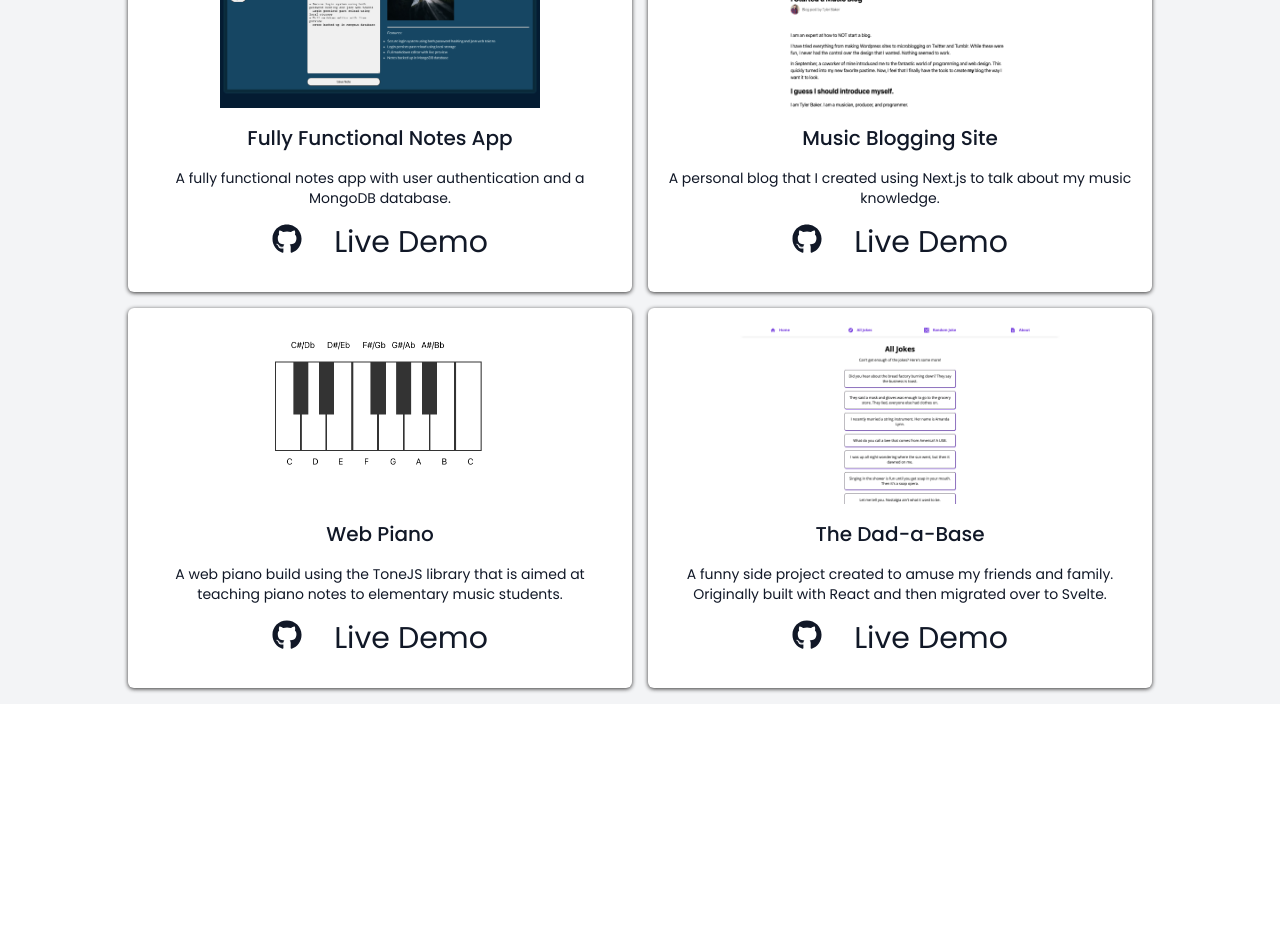
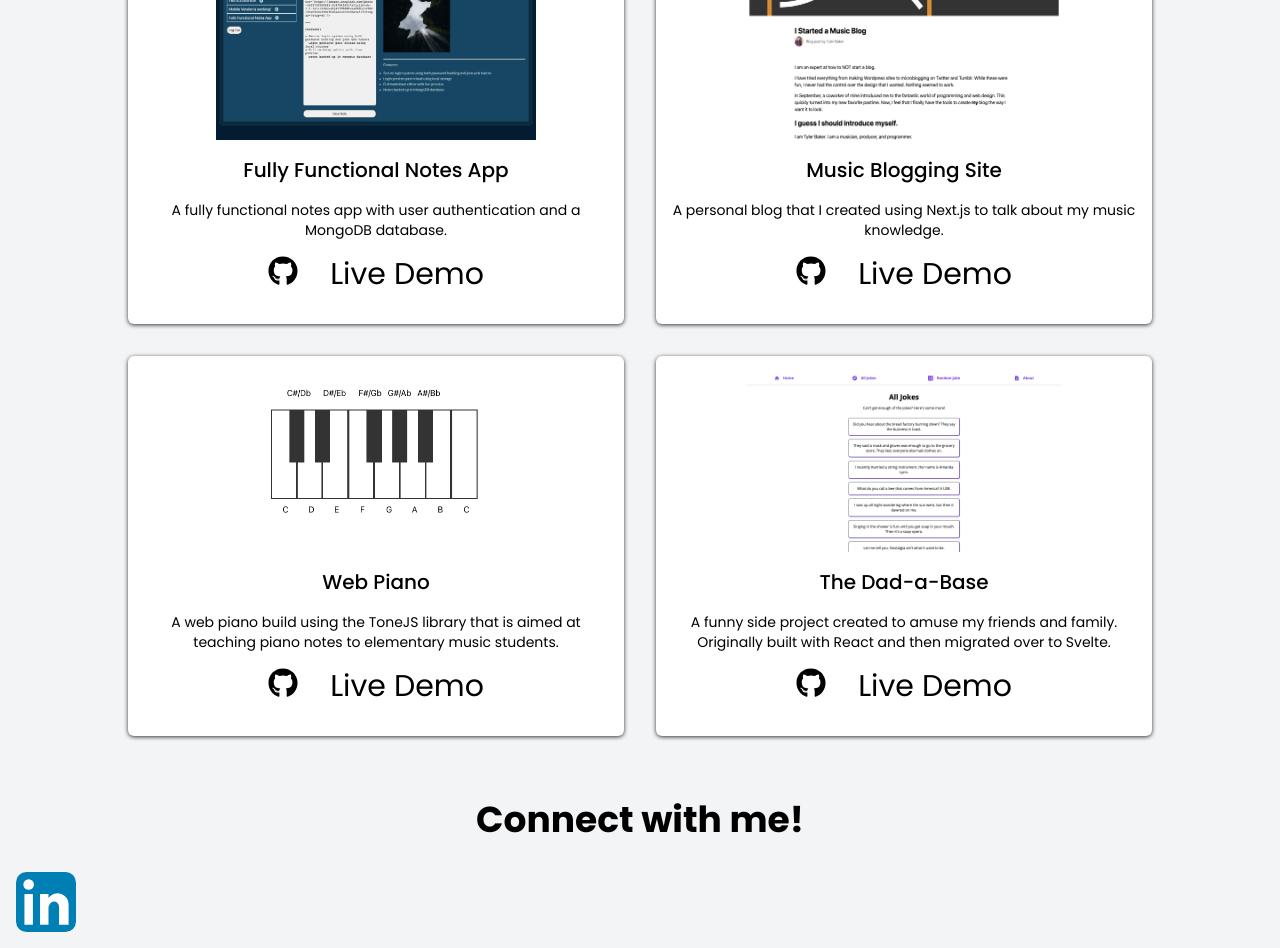
Before and after one commit to btylerh7/baker-portfolio, a Next.js app: page / in a window 1280 px wide. Shown: the part 1300-2248 px from the top of the page. Before the commit the page ends 2004 px from the top, so only its background shows below. Built offline with nearby package versions, Linux system fonts and the light colour scheme.

Commit message:
Updated Layout and added call to action

```diff
--- a/components/_layout.tsx
+++ b/components/_layout.tsx
@@ -8,22 +8,22 @@ function Layout({ children }: any) {
       <nav className="hidden justify-end bg-dark px-16 text-xl text-white md:flex">
         <div className="flex gap-16 py-8 text-white">
           <Link href="/">
-            <p className="cursor-pointer text-xl text-white duration-150 ease-in-out hover:border-b-2 hover:ease-in">
+            <p className="cursor-pointer text-xl text-white duration-150 ease-in-out hover:border-b-2">
               Home
             </p>
           </Link>
           <Link href="/about">
-            <p className="cursor-pointer text-xl text-white duration-150 ease-in-out hover:border-b-2 hover:ease-in">
+            <p className="cursor-pointer text-xl text-white duration-150 ease-in-out hover:border-b-2">
               About
             </p>
           </Link>
           <Link href="/portfolio">
-            <p className="cursor-pointer text-xl text-white duration-150 ease-in-out hover:border-b-2 hover:ease-in">
+            <p className="cursor-pointer text-xl text-white duration-150 ease-in-out hover:border-b-2">
               Portfolio
             </p>
           </Link>
           <Link href="/contact">
-            <p className="cursor-pointer text-xl text-white duration-150 ease-in-out hover:border-b-2 hover:ease-in">
+            <p className="cursor-pointer text-xl text-white duration-150 ease-in-out hover:border-b-2">
               Contact
             </p>
           </Link>
--- a/components/_projectCard.tsx
+++ b/components/_projectCard.tsx
@@ -24,7 +24,9 @@ const ProjectCard: React.FC<{ props: CardProps }> = ({ props }) => {
           <p className="text-sm">{props.description}</p>
           <div className="flex justify-center gap-8">
             <div>
-              <FaGithub />
+              <a target="_blank" href={props.github_link}>
+                <FaGithub />
+              </a>
             </div>
             <a target="_blank" href={props.live_demo_link}>
               Live Demo
--- a/pages/index.tsx
+++ b/pages/index.tsx
@@ -22,7 +22,7 @@ const Home: NextPage = () => {
           <FaArrowDown />
         </div>
       </section>
-      <section className="section-container p-x-4 bg-gray-100">
+      <section className="section-container p-x-4 bg-gray-100 py-8">
         <h2>Here are some of my skills:</h2>
         <div className="max-w-8xl grid grid-cols-3 place-content-center place-items-center gap-8 px-4 text-gray-900 md:gap-x-0 lg:mx-auto lg:grid-cols-9 lg:gap-8 ">
           <img src="/html5.svg" />
@@ -39,10 +39,16 @@ const Home: NextPage = () => {
       <section className="section-container bg-gray-100  text-gray-900">
         <h2>Here are some of the projects I have completed:</h2>
         {/* <div className="mx-auto grid w-full max-w-4xl grid-cols-1 justify-center gap-4 text-white lg:grid-cols-2"> */}
-        <div className="mx-auto grid w-full gap-4 lg:max-w-5xl lg:grid-cols-2">
+        <div className="mx-auto grid w-full gap-8 py-8 lg:max-w-5xl lg:grid-cols-2">
           {currentProjects.map((project) => {
             return <ProjectCard key={project.title} props={project} />
           })}
+        </div>
+      </section>
+      <section className="section-container bg-gray-100 py-8">
+        <h2>Connect with me!</h2>
+        <div className="max-w-8xl">
+          <img src="/linkedin.svg" />
         </div>
       </section>
     </div>
--- a/styles/globals.css
+++ b/styles/globals.css
@@ -13,7 +13,7 @@
   *,
   *::before,
   *::after {
-    @apply box-border font-Poppins text-gray-900;
+    @apply box-border font-Poppins;
   }
   h1 {
     @apply text-2xl font-bold;
@@ -33,7 +33,7 @@
 }
 
 .card {
-  @apply container relative mx-auto flex max-w-lg flex-col justify-center rounded-md bg-white p-4 text-black hover:scale-105 hover:bg-slate-50;
+  @apply container relative mx-auto flex max-w-lg flex-col justify-center rounded-md bg-white p-4 text-black duration-150 hover:scale-105 hover:bg-slate-50 hover:ease-in;
   box-shadow: 0 1px 4px 0px #333;
 }
 .my-bg {
```
Also changed, not shown: public/linkedin.svg (added).
